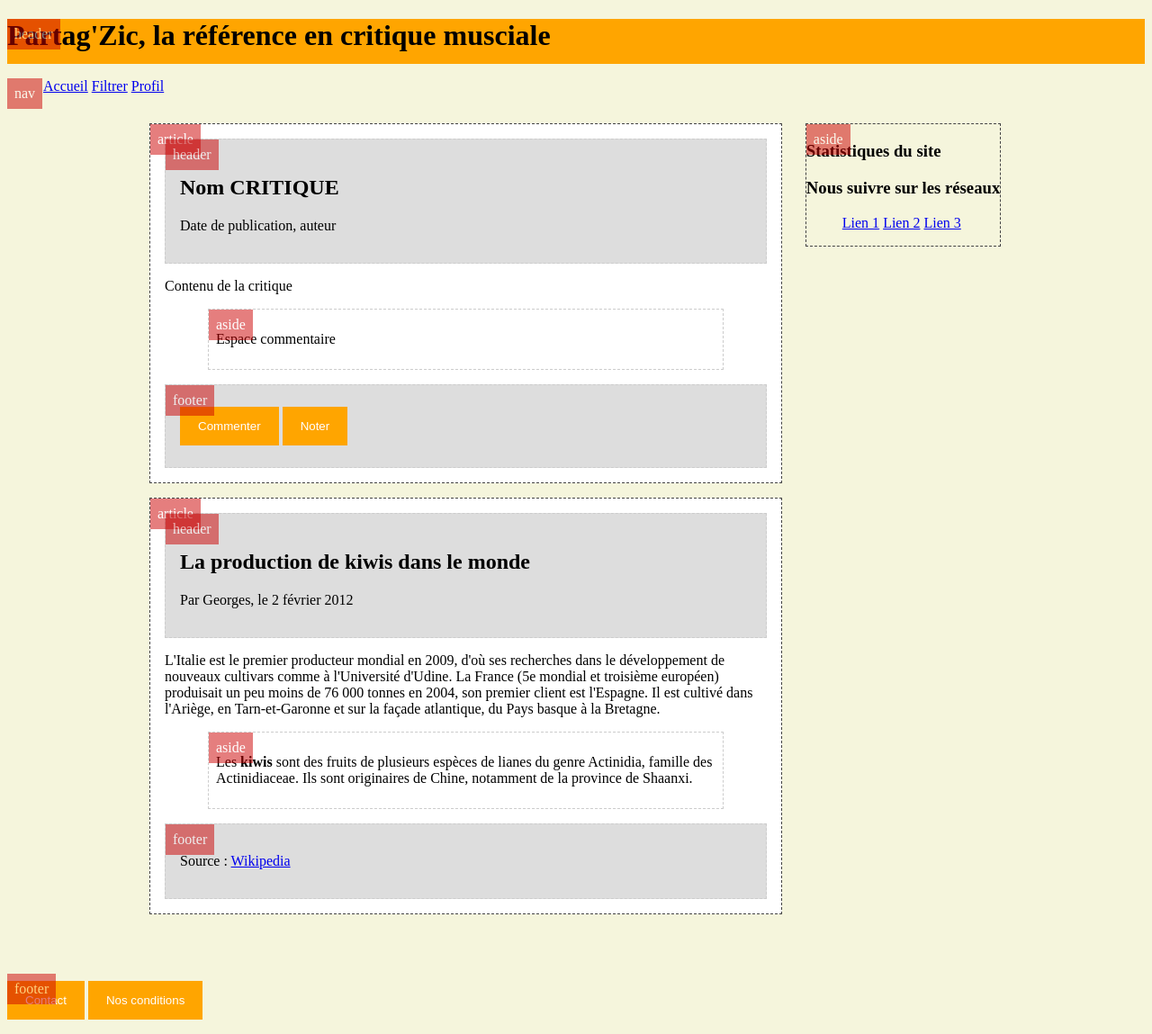
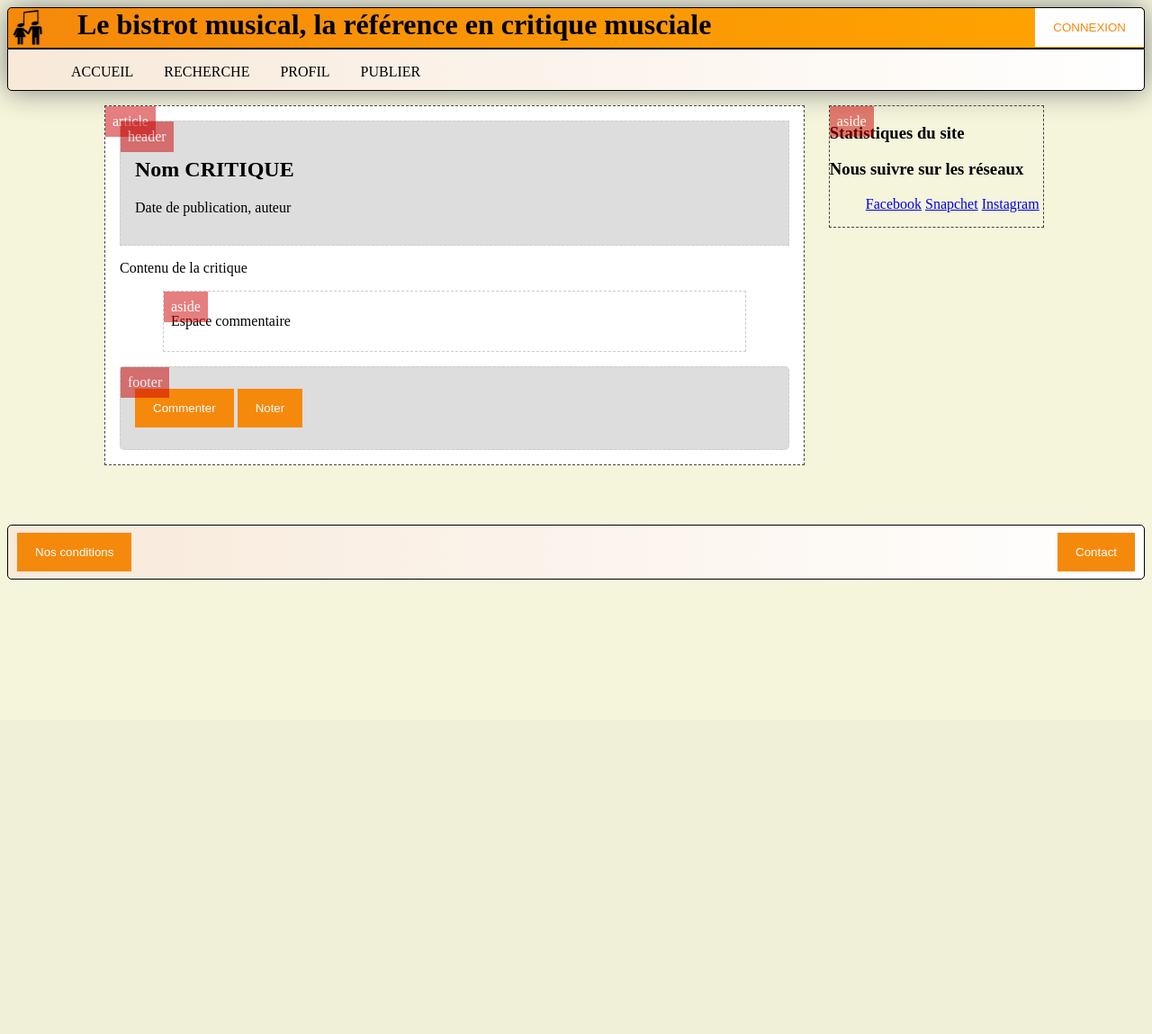
Before and after one commit to RomainBredariol/LeBistrot, a PHP site: page /HTML/view_accueil.html in a window 1280 px wide. Shown: the whole page at 90% size. After the commit the page ends 644 px from the top, so only its background shows below. Run offline with PHP 8.4, Linux system fonts and the light colour scheme.

Commit message:
Màj mise en forme page accueil
Modification du CSS principalement de la page accueil, ajustement des positions des objets et des couleurs.

```diff
--- a/CSS/style_accueil.css
+++ b/CSS/style_accueil.css
@@ -1,5 +1,5 @@
 #wrapper {
-	width:980px;
+	width:1080px;
 	margin: 0 auto 0 auto;
 }
 
@@ -18,12 +18,9 @@
 
 footer {
 	clear:both;
-}
-
-#wrapper>nav {
-	padding:1em;
-	border:1px dashed #444;
-	margin-top:1em;
+	background: linear-gradient(0.25turn, #F8E9D9, white);
+	border-radius: 5px 5px 5px 5px;
+	border: 1px solid black;
 }
 
 nav ul li {
@@ -76,20 +73,23 @@ span.elem {
 	opacity:0.5;
 }
 
-#hautheader {
-  height: 50px;
-  background-color: orange;
+#header {
+	box-shadow: inset 0 0 1em grey, 0 0 2em grey;
+	border-radius: 5px 5px 5px 5px;
+
 }
 
-#basheader {
-  height: 50px;
-  background-image:url(../IMAGES/Back.jpg);
-  background-position:50% 50%;
+#hautheader {
+	border: 1px solid black;
+	height: 44px;
+	background: linear-gradient(0.25turn, #F5890B, orange);
+	border-radius: 5px 5px 0px 0px;
+
 }
-/*test */
 
 body{
-background: beige;
+	background-color: beige;
+	margin: 8px;
 }
 
 #container{
@@ -111,6 +111,19 @@ form {
     padding-bottom: 10px;
 }
 
+#btnConnexion {
+	margin: auto;
+	float: right;
+	background-color: white;
+	color: #F5890B;
+	border-radius: 0px 5px 0px 0px;
+}
+
+#btnConnexion:hover {
+	background-color: grey;
+	color: #F5890B;
+}
+
 /* Full-width inputs */
 input[type=text], input[type=password] {
     width: 100%;
@@ -123,7 +136,7 @@ input[type=text], input[type=password] {
 
 /* Set a style for all buttons */
 input[type=submit] {
-    background-color: orange;
+    background-color: #F5890B;
     color: white;
     padding: 14px 20px;
     margin: 8px 0;
@@ -131,8 +144,53 @@ input[type=submit] {
     cursor: pointer;
     width: auto;
 }
+
 input[type=submit]:hover {
     background-color: white;
-    color: orange;
-    border: 1px solid orange;
+    color: #F5890B;
 }
+
+#sitenav a:link {
+ 	padding-left: 30px;
+  color: black;
+  text-decoration: none;
+}
+
+#sitenav a:hover {
+  color: #F5890B;
+}
+
+#sitenav {
+	background: linear-gradient(0.25turn, #F8E9D9, white);
+	border-radius: 0px 0px 5px 5px;
+	border: 1px solid black;
+	height: 45px;
+}
+
+#favicon {
+	float: left;
+	padding: 1px;
+	height: 40px;
+	width: 40px;
+}
+
+#titre {
+	display: inline;
+	padding-left: 35px;
+}
+
+/* footer */
+
+#btnContacter {
+	float: right;
+	margin-right: 10px;
+		}
+
+#btnConditions{
+	margin-left: 10px;
+}
+/*#wrapper>nav {
+	padding:1em;
+	border:1px dashed #444;
+	margin-top:1em;
+} */
--- a/HTML/view_accueil.html
+++ b/HTML/view_accueil.html
@@ -1,4 +1,3 @@
-
 <!doctype html>
 <html lang="fr">
 
@@ -11,23 +10,26 @@
 		<body>
 
 		<!-- Header -->
-				<header>
-					<span class="elem">header</span>
+				<header id="header">
+					<!--	<span class="elem">header</span> -->
 					<div id="hautheader">
-							<h1>Partag'Zic, la référence en critique musciale</h1>
+						<img src="..//IMAGES/favicon.png" id="favicon" />
+						<input type="submit" id='btnConnexion' value='CONNEXION'>
+						<h1 id="titre">Le bistrot musical, la référence en critique musciale</h1>
 					</div>
 
 					<div>
 						<!-- nav principale -->
-					 <nav>
-						 <span class="elem">nav</span>
-						 <ul>
-							 <li><a href="#">Accueil</a></li>
-							 <li><a href="#">Filtrer</a></li>
-							 <li><a href="#">Profil</a></li>
-						 </ul>
-					 </nav>
-					</div>
+						<nav id="sitenav">
+	 			     <div class="container">
+	 			       <ul class="links">
+	 			           <li><a href="/" class ="active">ACCUEIL</a></li>
+	 			           <li><a href="/docs/Community">RECHERCHE</a></li>
+	 			           <li><a href="/docs/WPD/Contributors_Guide/">PROFIL</a></li>
+	 			           <li><a href="/docs/WPD/Contributors_Guide/">PUBLIER</a></li>
+	 			       </ul>
+	 			     </div>
+ 			     </nav>
 
 
 				</header>
@@ -57,28 +59,6 @@
 							<input type="submit" id='btnNoter' value='Noter'>
 					</footer>
 				</article>
-
-				<article>
-					<span class="elem">article</span>
-					<header>
-						<span class="elem">header</span>
-						<h2>La production de kiwis dans le monde</h2>
-						<p>Par Georges, le <time datetime="2012-02-02">2 février 2012</time></p>
-					</header>
-
-					<p>L'Italie est le premier producteur mondial en 2009, d'où ses recherches dans le développement de nouveaux cultivars comme à l'Université d'Udine. La France (5e mondial et troisième européen) produisait un peu moins de 76 000 tonnes en 2004, son premier client est l'Espagne. Il est cultivé dans l'Ariège, en Tarn-et-Garonne et sur la façade atlantique, du Pays basque à la Bretagne.</p>
-
-					<aside>
-						<span class="elem">aside</span>
-						<p>Les <b>kiwis</b> sont des fruits de plusieurs espèces de lianes du genre Actinidia, famille des Actinidiaceae. Ils sont originaires de Chine, notamment de la province de Shaanxi.</p>
-					</aside>
-
-					<footer>
-						<span class="elem">footer</span>
-						<p>Source : <a href="http://fr.wikipedia.org/wiki/Kiwi">Wikipedia</a></p>
-					</footer>
-				</article>
-
 			</section>
 
 			<!-- sidebar -->
@@ -90,9 +70,9 @@
 				<h3>Nous suivre sur les réseaux</h3>
 				<nav>
 					<ul>
-						<li><a href="#">Lien 1</a></li>
-						<li><a href="#">Lien 2</a></li>
-						<li><a href="#">Lien 3</a></li>
+						<li><a href="#">Facebook</a></li>
+						<li><a href="#">Snapchet</a></li>
+						<li><a href="#">Instagram</a></li>
 					</ul>
 				</nav>
 
@@ -102,7 +82,6 @@
 					<!-- footer -->
 					<footer>
 						<div>
-						<span class="elem">footer</span>
 						<input type="submit" id='btnContacter' value='Contact'>
 						<input type="submit" id='btnConditions' value='Nos conditions'></div>
 					</footer>
```
Also changed, not shown: CSS/style_inscription.css (+6 -5 lines), IMAGES/favicon.png (added).
